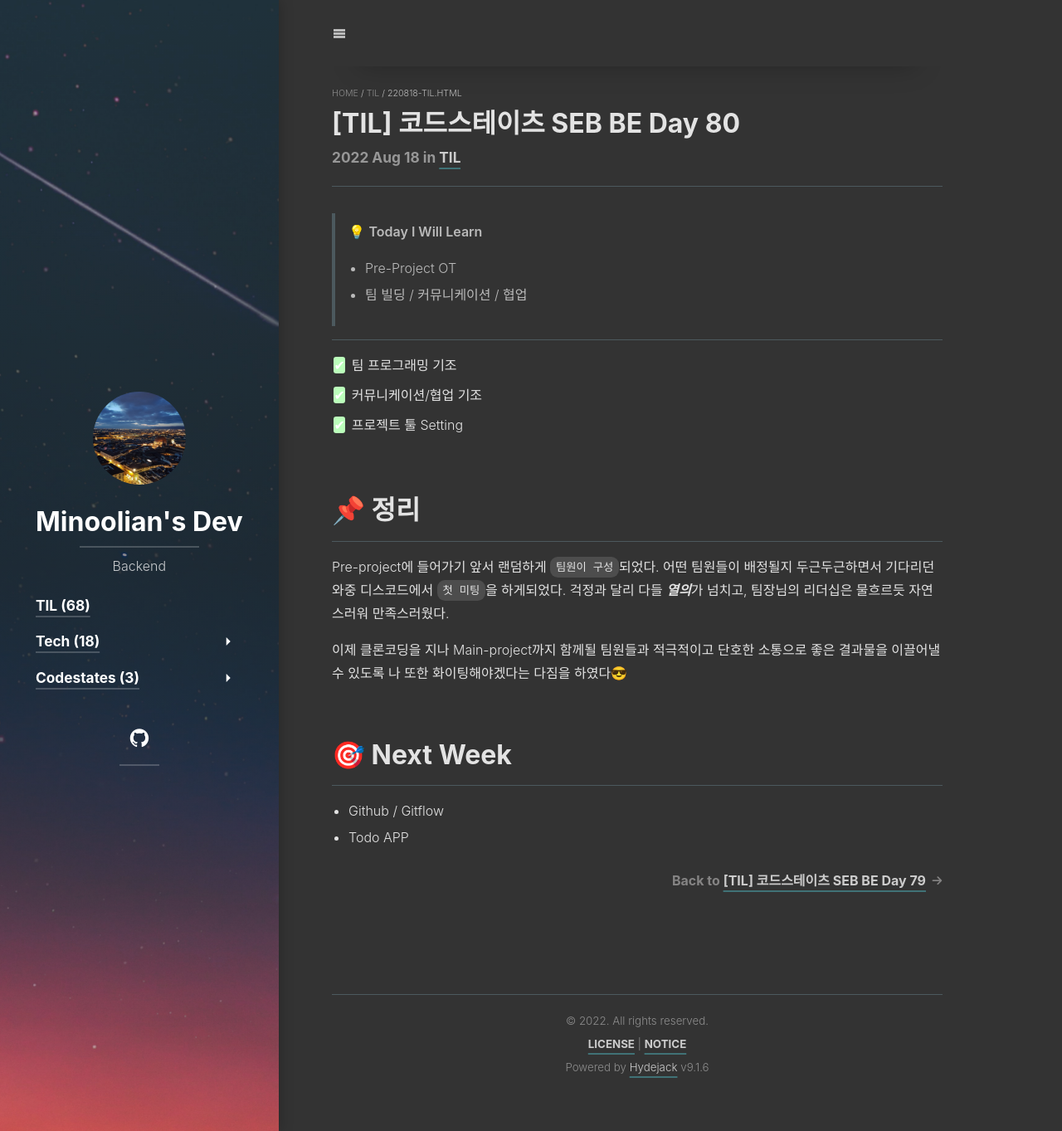
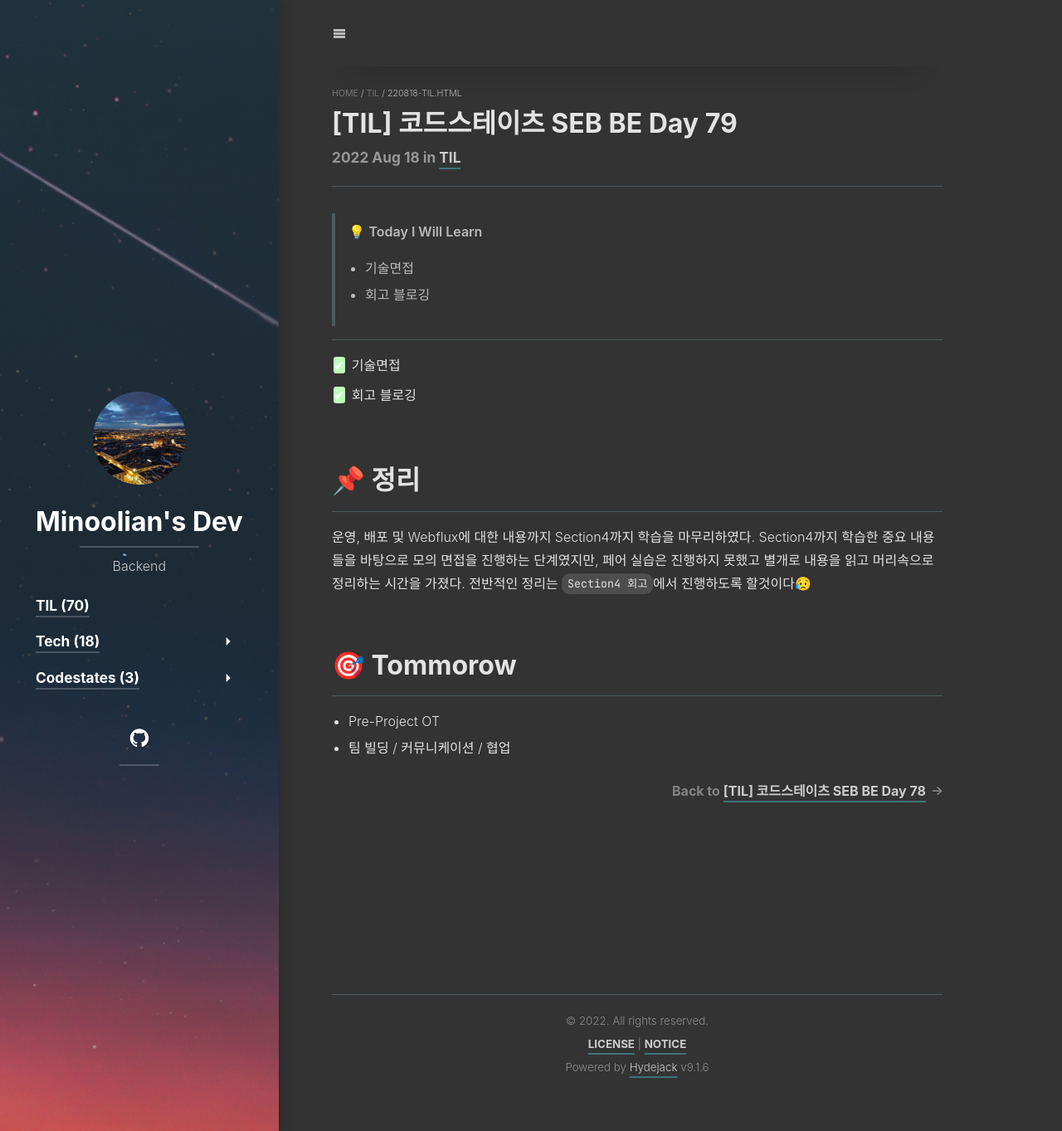
Before and after one commit to Minoolian/Minoolian.github.io, a Jekyll site: the page built from _posts/til/2022-08-18-220818-til.md, in a window 1280 px wide and 1363 px high. Shown: the whole window at 83% size. Built offline with Jekyll 4.4.1, drawn with Linux system fonts in a browser that asks for light colours; cached includes are drawn as plain includes; nearby versions of some CDN libraries; some web fonts are replaced; library files that are not in the unit come from our copies; comment, search, counter and statistics services are not loaded.

Commit message:
docs: 22.08.19, 22 TIL

```diff
--- a/_posts/til/2022-08-18-220818-til.md
+++ b/_posts/til/2022-08-18-220818-til.md
@@ -1,34 +1,31 @@
 ---
 layout: post
-title: "[TIL] 코드스테이츠 SEB BE Day 80"
+title: "[TIL] 코드스테이츠 SEB BE Day 79"
 category: til
 ---
 > 💡 **Today I Will Learn**
 >
-> * Pre-Project OT
-> * 팀 빌딩 / 커뮤니케이션 / 협업
+> * 기술면접
+> * 회고 블로깅
 
 {:toc .large-only}
 
 # ✏️ Check Box
 ***
 
-* [x] <label>팀 프로그래밍 기조</label>
-* [x] <label>커뮤니케이션/협업 기조</label>
-* [x] <label>프로젝트 툴 Setting</label>
+* [x] <label>기술면접</label>
+* [x] <label>회고 블로깅</label>
 
 # 📌 정리
 ***
 
-Pre-project에 들어가기 앞서 랜덤하게 `팀원이 구성`되었다. 어떤 팀원들이 배정될지 두근두근하면서 기다리던 와중 디스코드에서 `첫 미팅`을 하게되었다. 걱정과 달리 다들 ***열의***가 넘치고, 팀장님의 리더십은 물흐르듯 자연스러워 만족스러웠다.
+운영, 배포 및 Webflux에 대한 내용까지 Section4까지 학습을 마무리하였다. Section4까지 학습한 중요 내용들을 바탕으로 모의 면접을 진행하는 단계였지만, 페어 실습은 진행하지 못했고 별개로 내용을 읽고 머리속으로 정리하는 시간을 가졌다. 전반적인 정리는 `Section4 회고`에서 진행하도록 할것이다😥
 
-이제 클론코딩을 지나 Main-project까지 함께될 팀원들과 적극적이고 단호한 소통으로 좋은 결과물을 이끌어낼 수 있도록 나 또한 화이팅해야겠다는 다짐을 하였다😎
-
-# 🎯 Next Week
+# 🎯 Tommorow
 ***
 
-* Github / Gitflow
-* Todo APP
+* Pre-Project OT
+* 팀 빌딩 / 커뮤니케이션 / 협업
 
-Back to [[TIL] 코드스테이츠 SEB BE Day 79](220818-til){:.heading.flip-title}
+Back to [[TIL] 코드스테이츠 SEB BE Day 78](220817-til){:.heading.flip-title}
 {:.read-more}
```
Also changed, not shown: _posts/til/2022-08-19-220819-til.md (added, +34 -0 lines), _posts/til/2022-08-22-220822-til.md (added, +36 -0 lines).
